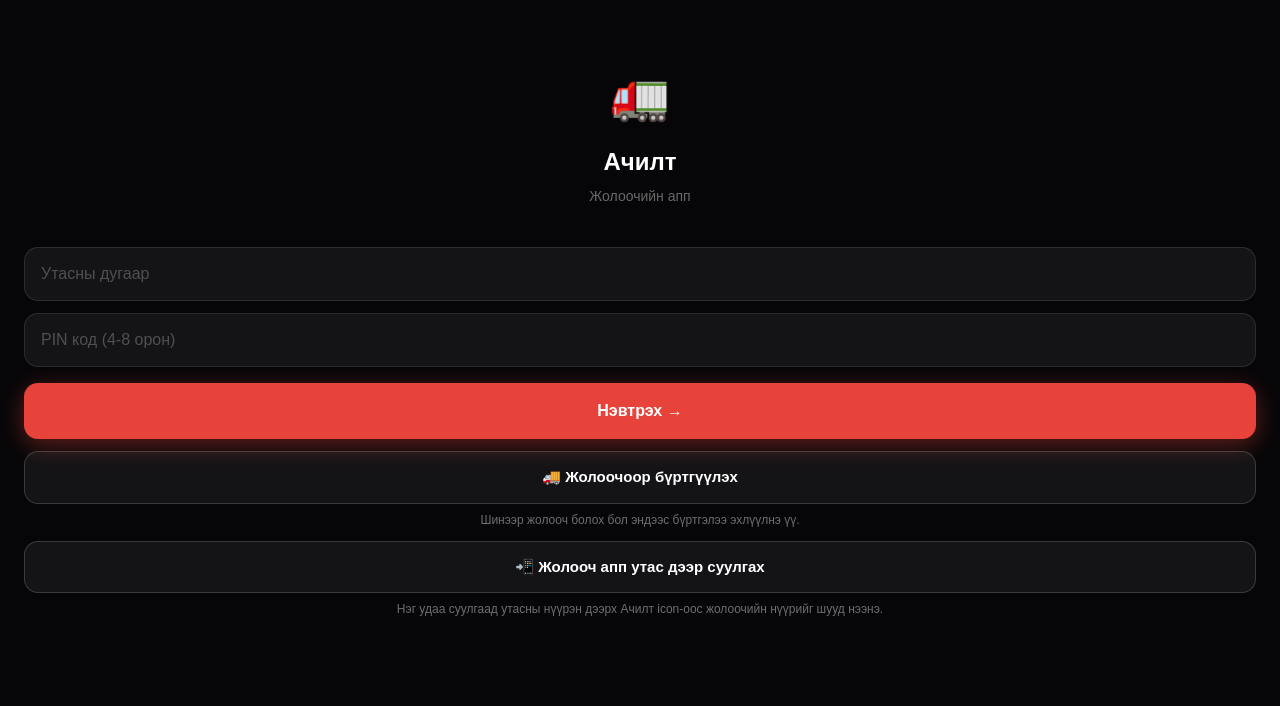
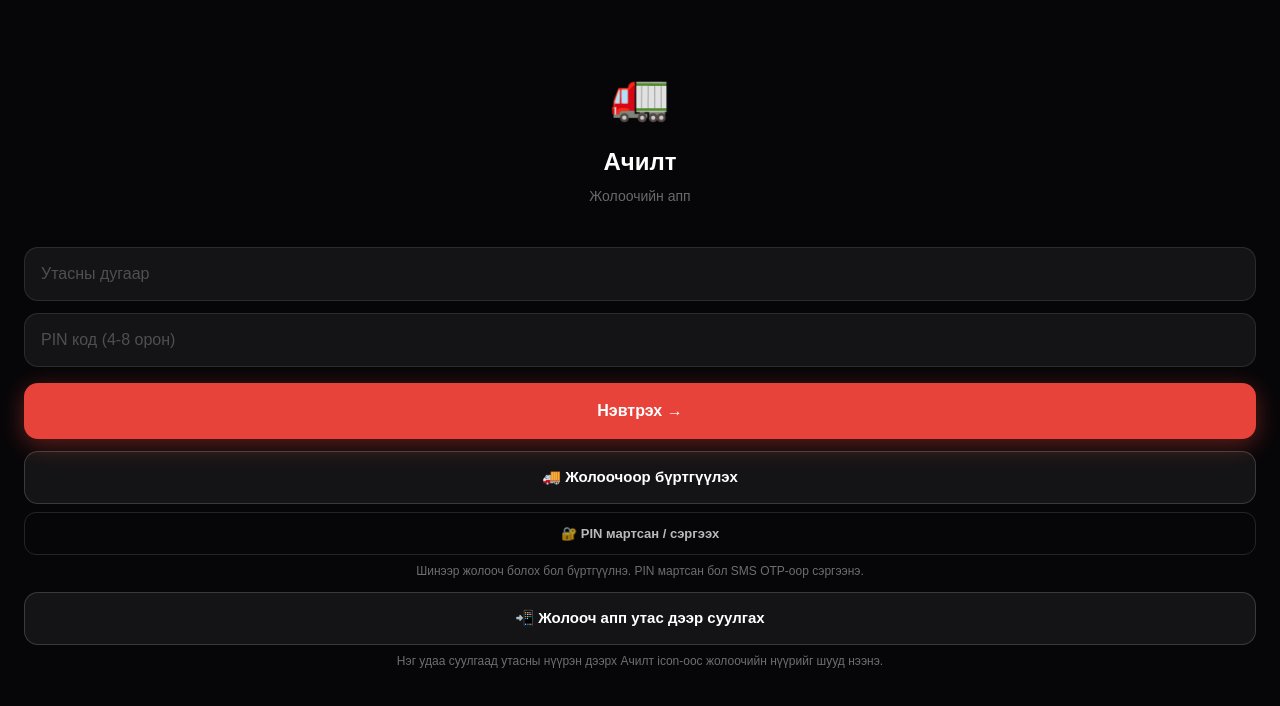
Before and after one commit to jargalbayr955-cmyk/-, a Next.js app: page /driver in a window 1280 px wide. Shown: the top 706 px of the page. Built offline with nearby package versions, Linux system fonts and the light colour scheme; no server answers.

Commit message:
Expose driver PIN recovery next to registration

```diff
--- a/app/components/driver-registration-entry.tsx
+++ b/app/components/driver-registration-entry.tsx
@@ -69,7 +69,7 @@ export function DriverRegistrationEntry() {
   }
 
   const registrationButton = target ? createPortal(
-    <div style={{ marginTop: 12, textAlign: 'center' }}>
+    <div style={{ marginTop: 12, textAlign: 'center', display:'grid', gap:8 }}>
       <button
         type="button"
         onClick={openRegistration}
@@ -79,8 +79,17 @@ export function DriverRegistrationEntry() {
           cursor: 'pointer'
         }}
       >🚚 Жолоочоор бүртгүүлэх</button>
-      <p style={{ color: 'rgba(255,255,255,0.42)', fontSize: 12, lineHeight: 1.45, margin: '8px 4px 0' }}>
-        Шинээр жолооч болох бол эндээс бүртгэлээ эхлүүлнэ үү.
+      <button
+        type="button"
+        onClick={() => { window.location.href = '/driver/recover' }}
+        style={{
+          width:'100%', borderRadius:12, padding:'11px 14px', background:'transparent',
+          border:'1px solid rgba(255,255,255,0.12)', color:'rgba(255,255,255,.72)', fontSize:13, fontWeight:800,
+          cursor:'pointer'
+        }}
+      >🔐 PIN мартсан / сэргээх</button>
+      <p style={{ color: 'rgba(255,255,255,0.42)', fontSize: 12, lineHeight: 1.45, margin: '0 4px' }}>
+        Шинээр жолооч болох бол бүртгүүлнэ. PIN мартсан бол SMS OTP-оор сэргээнэ.
       </p>
     </div>,
     target,
```
